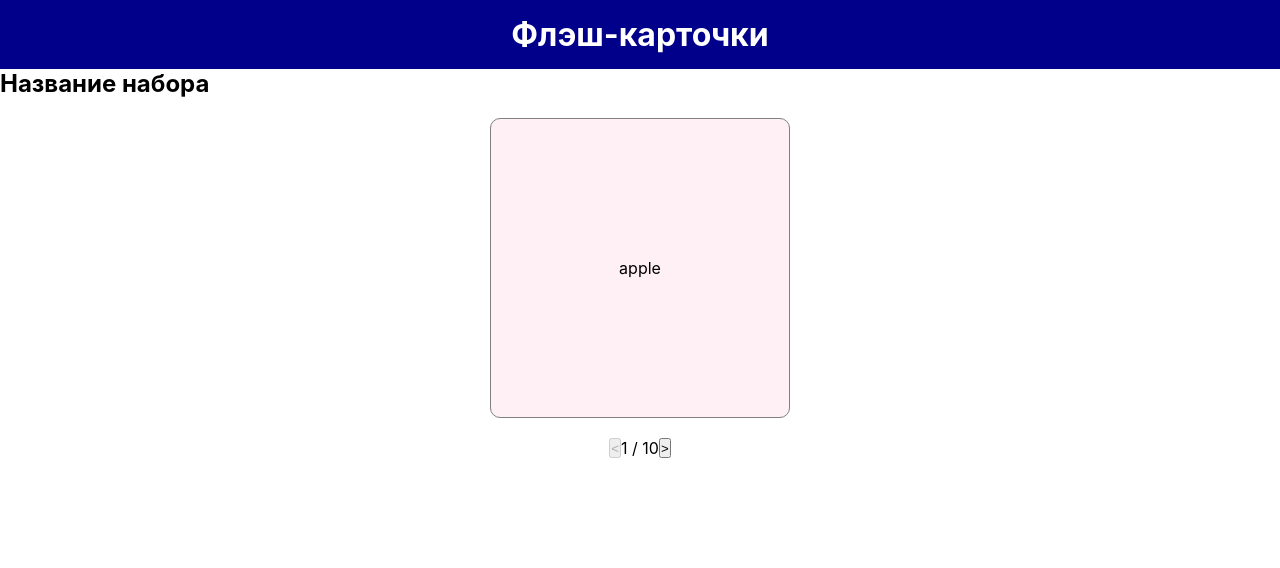
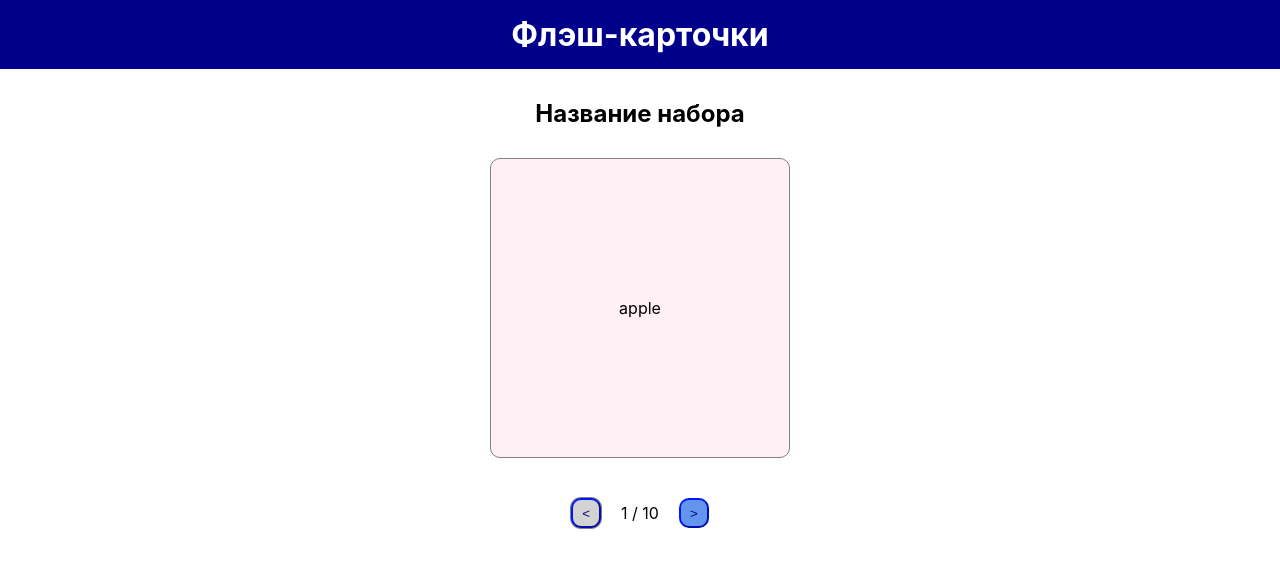
Before and after one commit to sonxvii/memory, a React (Create React App) app: page / in a window 1280 px wide. Shown: the top 568 px of the page. Built offline with nearby package versions, Linux system fonts and the light colour scheme.

Commit message:
style for comptonents

```diff
--- a/src/App.css
+++ b/src/App.css
@@ -3,47 +3,3 @@
   padding: 0;
   box-sizing: border-box;
 }
-.header {
-  background-color: darkblue;
-  color: white;
-  text-align: center;
-  padding: 15px 0;
-}
-.card {
-  position: relative;
-  display:flex;
-  max-width: 300px;
-  min-height: 300px;
-  margin: 20px auto;
-  align-items: center;
-  justify-content: center;
-  background-color: lavenderblush;
-  border: solid 1px gray;
-  border-radius: 10px;
-  cursor: pointer;
-  transition: transform 0.5s;
-  transform-style: preserve-3d;
-}
-
-.card-check {
-  transform: rotateY(180deg);
-}
-.card::after {
-  content:attr(data-back);
-  position: absolute;
-  inset:0;
-  display: flex;
-  align-items: center;
-  justify-content: center;
-  background-color: lemonchiffon;
-  border: solid 1px gray;
-  border-radius: 10px;
-  transform: rotateY(180deg);
-  backface-visibility: hidden;
-}
-
-.control-panel {
-  display: flex;
-  margin: 10px auto;
-  justify-content: center;
-}
--- a/src/App.js
+++ b/src/App.js
@@ -1,6 +1,6 @@
 import './App.css';
-import { Header } from "./components/Header";
-import { Set } from './components/Set';
+import { Header } from "./components/header/Header";
+import { Set } from './components/set/Set';
 
 function App() {
   return (
--- /dev/null
+++ b/src/components/card/Card.css
@@ -0,0 +1,32 @@
+.card {
+    position: relative;
+    display:flex;
+    max-width: 300px;
+    min-height: 300px;
+    margin: 20px auto;
+    align-items: center;
+    justify-content: center;
+    background-color: lavenderblush;
+    border: solid 1px gray;
+    border-radius: 10px;
+    cursor: pointer;
+    transition: transform 0.5s;
+    transform-style: preserve-3d;
+  }
+
+  .card-check {
+    transform: rotateY(180deg);
+  }
+  .card::after {
+    content:attr(data-back);
+    position: absolute;
+    inset:0;
+    display: flex;
+    align-items: center;
+    justify-content: center;
+    background-color: lemonchiffon;
+    border: solid 1px gray;
+    border-radius: 10px;
+    transform: rotateY(180deg);
+    backface-visibility: hidden;
+  }
--- a/src/components/Card.jsx
+++ b/src/components/card/Card.jsx
@@ -1,4 +1,5 @@
 import { useState } from "react";
+import './Card.css'
 
 export function Card({front, back}) {
     const [checkCard, setCheckCard] = useState(false);
--- /dev/null
+++ b/src/components/header/Header.css
@@ -0,0 +1,6 @@
+.header {
+    background-color: darkblue;
+    color: white;
+    text-align: center;
+    padding: 15px 0;
+  }
--- a/src/components/Header.jsx
+++ b/src/components/header/Header.jsx
@@ -1,3 +1,5 @@
+import './Header.css'
+
 export function Header(){
     return(
         <div className="header">
--- /dev/null
+++ b/src/components/set/Set.css
@@ -0,0 +1,31 @@
+.control-panel {
+    display: flex;
+    margin: 10px auto;
+    justify-content: center;
+    align-items: center;
+  }
+
+.btn-control {
+margin: 20px;
+    width: 30px;
+    height: 30px;
+    border-radius: 10px;
+    border: 2px outset #0016FF;
+    background-color: cornflowerblue;
+    color: navy;
+    transition: 0.3s;
+}
+.btn-control:hover,
+.btn-control:focus {
+    background-color: lightblue;
+}
+
+.btn-control:disabled {
+    background-color:lightgray;
+    box-shadow: 0px 0px 0px 1px grey
+}
+
+h2 {
+    text-align: center;
+    margin: 30px;
+}
--- a/src/components/Set.jsx
+++ b/src/components/set/Set.jsx
@@ -1,7 +1,8 @@
+import "./Set.css";
 import { useState } from "react";
-import { Card } from "./Card";
+import { Card } from "../card/Card";
 export function Set() {
-    const cards = require('../data'); //подключить данные с data.json
+    const cards = require('../../data'); //подключить данные с data.json
     const [step, setStep] = useState(0);
     const handleNext = () => {
         if (step < cards.length - 2) {
@@ -22,9 +23,9 @@ export function Set() {
                 back={cards[step].back}
             />
             <div className="control-panel">
-                <button disabled ={step == 0 ? true : false} onClick={handlePrev}> &lt; </button>
-                <p> {step+1} / {cards.length} </p>
-                <button disabled ={step == cards.length -1 ? true : false}onClick={handleNext}> &gt; </button>
+                <button className='btn-control' disabled={step == 0 ? true : false} onClick={handlePrev} > &lt; </button>
+                <p> {step + 1} / {cards.length} </p>
+                <button className='btn-control' disabled={step === cards.length - 1 ? true : false} onClick={handleNext} > &gt; </button>
             </div>
         </div>
     );
```
